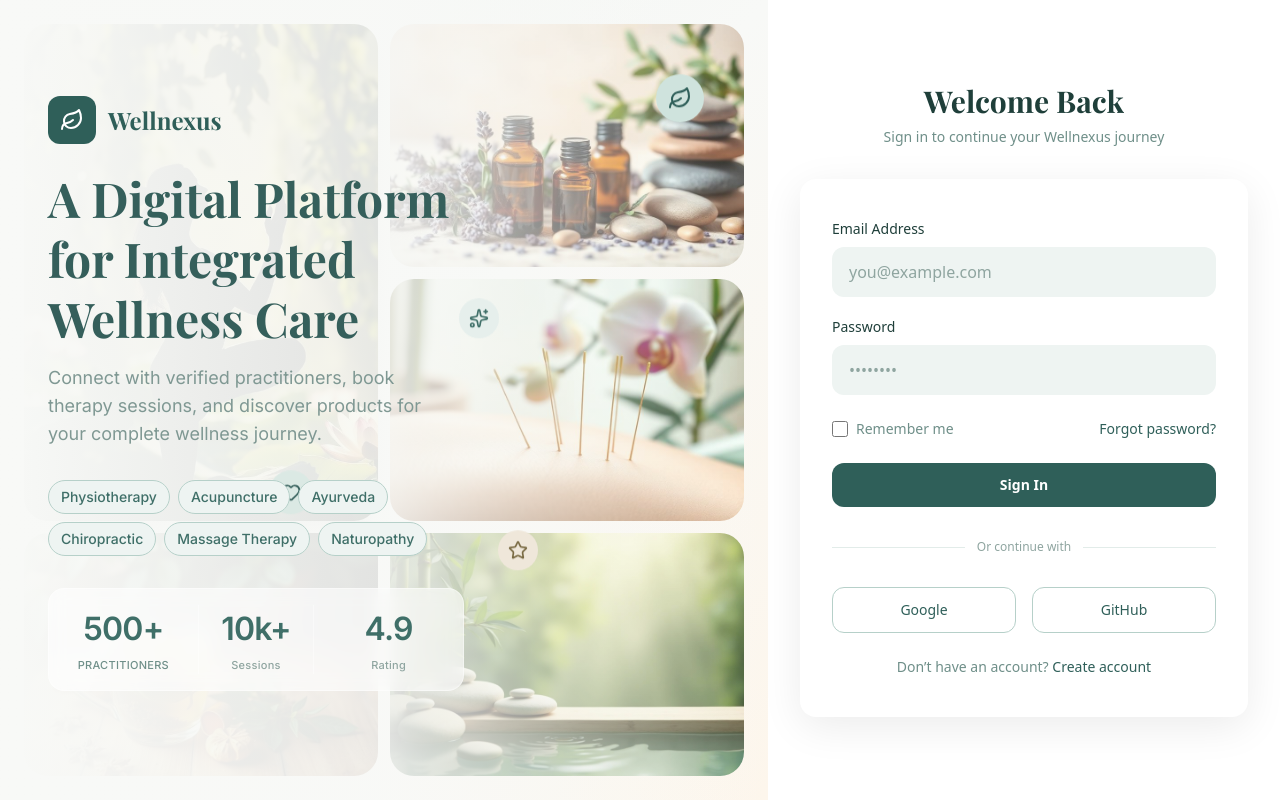
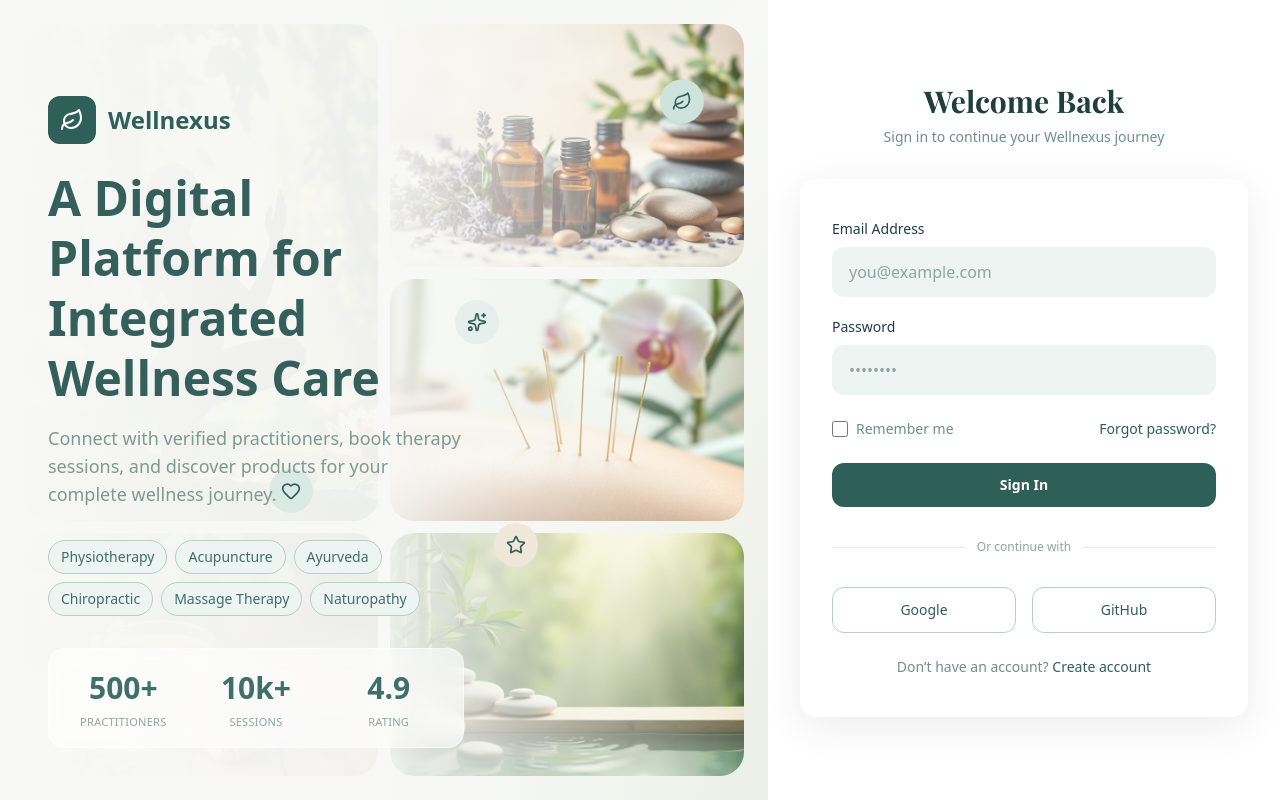
Before and after one commit to RutujaWaghire/Wellnexus-A-Digital-Platform-for-Integrated-Wellness-Care, a React (Vite) app: page / in a window 1280 px wide. Built offline with nearby package versions, Linux system fonts and the light colour scheme.

Commit message:
AuthHero.jsx

```diff
--- a/src/components/AuthHero.jsx
+++ b/src/components/AuthHero.jsx
@@ -1,3 +1,4 @@
+import { motion } from "framer-motion";
 import { Leaf, Sparkles, Heart, Star } from "lucide-react";
 
 import wellnessHero from "../assets/wellness-hero.jpg";
@@ -15,159 +16,139 @@ const therapies = [
   "Naturopathy",
 ];
 
-const AuthHero = () => {
+const fadeUp = {
+  hidden: { opacity: 0, y: 18 },
+  show: { opacity: 1, y: 0 },
+};
+
+const floating = {
+  animate: {
+    y: [0, -10, 0],
+  },
+};
+
+export default function AuthHero() {
   return (
-    <div className="relative h-full overflow-hidden bg-gradient-to-br from-[#eef3ef] via-[#f8f9f7] to-[#fdf6ec] font-body">
-      <div className="absolute inset-0 bg-gradient-to-br from-primary/5 via-transparent to-sage-light/30" />
+    <div className="relative h-full overflow-hidden bg-gradient-to-br from-[#eef3ef] via-[#f8f9f7] to-[#fdf6ec]">
 
+      {/* Soft gradient overlay */}
+      <div className="absolute inset-0 bg-gradient-to-br from-[#2f5f59]/5 via-transparent to-[#cfe3dd]/40" />
+
+      {/* Image collage (NO animation → performance win) */}
       <div className="absolute inset-0 grid grid-cols-2 grid-rows-3 gap-3 p-6 opacity-90 z-10">
-        <div className="row-span-2 rounded-3xl overflow-hidden shadow-xl shadow-black/10 animate-fade-in">
-          <img
-            src={wellnessMeditation}
-            alt="Meditation and yoga"
-            className="w-full h-full object-cover"
-          />
+        <div className="row-span-2 rounded-3xl overflow-hidden shadow-xl">
+          <img src={wellnessMeditation} className="w-full h-full object-cover" />
+        </div>
+        {[wellnessOils, wellnessAcupuncture, wellnessHerbs, wellnessHero].map(
+          (img, i) => (
+            <div
+              key={i}
+              className="rounded-3xl overflow-hidden shadow-medium"
+            >
+              <img src={img} className="w-full h-full object-cover" />
+            </div>
+          )
+        )}
       </div>
 
-        <div className="rounded-3xl overflow-hidden shadow-medium">
-          <img
-            src={wellnessOils}
-            alt="Essential oils"
-            className="w-full h-full object-cover"
-          />
+      {/* Left fade mask */}
+      <div className="absolute inset-0 bg-gradient-to-r from-[#f8f9f7] via-[#f8f9f7]/95 to-transparent z-20 pointer-events-none" />
+
+      {/* Floating icons (subtle, slow, GPU-safe) */}
+      <div className="absolute inset-0 z-30 pointer-events-none">
+        {[
+          { Icon: Leaf, top: "top-20", right: "right-16", bg: "#cfe3dd" },
+          { Icon: Sparkles, top: "top-[38%]", right: "right-[35%]", bg: "#e6efec" },
+          { Icon: Heart, bottom: "bottom-[35%]", left: "left-[35%]", bg: "#dbe9e4" },
+          { Icon: Star, bottom: "bottom-[28%]", right: "right-[30%]", bg: "#efe7da" },
+        ].map((item, i) => (
+          <motion.div
+            key={i}
+            variants={floating}
+            animate="animate"
+            transition={{ duration: 6 + i, repeat: Infinity, ease: "easeInOut" }}
+            className={`absolute ${item.top || ""} ${item.bottom || ""} ${item.left || ""} ${item.right || ""}`}
+          >
+            <div
+              className="w-11 h-11 rounded-full flex items-center justify-center"
+              style={{ backgroundColor: item.bg }}
+            >
+              <item.Icon className="h-5 w-5 text-[#2f5f59]" />
+            </div>
+          </motion.div>
+        ))}
       </div>
 
-        <div className="rounded-3xl overflow-hidden shadow-medium">
-          <img
-            src={wellnessAcupuncture}
-            alt="Acupuncture therapy"
-            className="w-full h-full object-cover"
-          />
-        </div>
-
-        <div className="rounded-3xl overflow-hidden shadow-medium">
-          <img
-            src={wellnessHerbs}
-            alt="Herbal remedies"
-            className="w-full h-full object-cover"
-          />
-        </div>
-
-        <div className="rounded-3xl overflow-hidden shadow-medium">
-          <img
-            src={wellnessHero}
-            alt="Zen spa"
-            className="w-full h-full object-cover"
-          />
-        </div>
-      </div>
-
-      <div className="absolute inset-0 bg-gradient-to-r from-[#f8f9f7] via-[#f8f9f7]/90 to-transparent z-20 pointer-events-none" />
-
-        {/* Floating Decorative Icons */}
-<div className="absolute inset-0 z-25 pointer-events-none">
-  <div className="absolute top-20 right-16 slow-float">
-    <div className="w-12 h-12 rounded-full bg-[#cfe3dd] flex items-center justify-center">
-      <Leaf className="h-6 w-6 text-[#2f5f59]" />
-    </div>
-  </div>
-
-  <div className="absolute top-[38%] right-[35%] slow-float delay-200">
-    <div className="w-10 h-10 rounded-full bg-[#e6efec] flex items-center justify-center">
-      <Sparkles className="h-5 w-5 text-[#3f6f68]" />
-    </div>
-  </div>
-
-  <div className="absolute bottom-[35%] left-[35%] slow-float delay-300">
-    <div className="w-11 h-11 rounded-full bg-[#dbe9e4] flex items-center justify-center">
-      <Heart className="h-5 w-5 text-[#355f5b]" />
-    </div>
-  </div>
-
-  <div className="absolute bottom-[28%] right-[30%] slow-float delay-500">
-    <div className="w-10 h-10 rounded-full bg-[#efe7da] flex items-center justify-center">
-      <Star className="h-5 w-5 text-[#7a6b44]" />
-    </div>
-  </div>
-</div>
-
-
-      <div className="relative z-30 h-full flex flex-col justify-start pt-24 px-8 lg:px-12 max-w-lg">
-        <div>
-          {/* <div className="flex items-center gap-3 mb-6">
-            <div className="w-12 h-12 rounded-xl bg-primary flex items-center justify-center">
-              <Leaf className="h-6 w-6 text-primary-foreground" />
-            </div>
-            <span className="font-display text-2xl font-bold text-foreground">Wellnexus</span>
-          </div> */}
-        <div className="flex items-center gap-3 mb-6">
-  <div className="
-    w-12 h-12
-    rounded-xl
-    bg-[#2f5f59]
-    flex items-center justify-center
-  ">
+      {/* Content */}
+      <motion.div
+        initial="hidden"
+        animate="show"
+        transition={{ staggerChildren: 0.12 }}
+        className="relative z-40 h-full flex flex-col justify-start pt-24 px-8 lg:px-12 max-w-lg"
+      >
+        {/* Logo */}
+        <motion.div variants={fadeUp} className="flex items-center gap-3 mb-6">
+          <div className="w-12 h-12 rounded-xl bg-[#2f5f59] flex items-center justify-center">
             <Leaf className="h-6 w-6 text-white" />
           </div>
-
-  <span className="
-    font-display
-    text-2xl
-    font-bold
-    text-[#2f5f59]
-  ">
+          <span className="text-2xl font-bold text-[#2f5f59]">
             Wellnexus
           </span>
-</div>
+        </motion.div>
 
-          <h1 className="font-display text-4xl lg:text-5xl font-bold text-[#355f5b] leading-tight mb-4">
+        {/* Heading */}
+        <motion.h1
+          variants={fadeUp}
+          className="text-4xl lg:text-5xl font-bold text-[#355f5b] leading-tight mb-4"
+        >
           A Digital Platform for Integrated Wellness Care
-          </h1>
+        </motion.h1>
 
-          <p className="text-lg text-[#7f9893] mb-8">
+        {/* Subtext */}
+        <motion.p
+          variants={fadeUp}
+          className="text-lg text-[#7f9893] mb-8"
+        >
           Connect with verified practitioners, book therapy sessions, and
           discover products for your complete wellness journey.
-          </p>
+        </motion.p>
 
-          <div className="flex flex-wrap gap-2 mb-8">
+        {/* Therapy tags */}
+        <motion.div
+          variants={fadeUp}
+          className="flex flex-wrap gap-2 mb-8"
+        >
           {therapies.map((therapy) => (
             <span
               key={therapy}
-  className="
-    px-3 py-1.5
-    rounded-full
-    border border-[#b6d0c9]
-    bg-[#eef4f2]
-    text-sm font-medium text-[#3f6f68]
-    transition-all duration-300 ease-out
-    hover:bg-[#cfe3dd]
-    hover:border-[#9fc2b8]
-    hover:text-[#244b45]
-    cursor-pointer
-  "
+              className="px-3 py-1.5 rounded-full border border-[#b6d0c9] bg-[#eef4f2] text-sm font-medium text-[#3f6f68] hover:bg-[#cfe3dd] transition"
             >
               {therapy}
             </span>
           ))}
+        </motion.div>
+
+        {/* Stats */}
+        <motion.div
+          variants={fadeUp}
+          className="grid grid-cols-3 gap-4 p-4 bg-white/60 backdrop-blur-sm rounded-2xl border border-white/40 shadow-soft"
+        >
+          {[
+            { value: "500+", label: "Practitioners" },
+            { value: "10k+", label: "Sessions" },
+            { value: "4.9", label: "Rating" },
+          ].map((item, i) => (
+            <div key={i} className="text-center">
+              <p className="text-[30px] font-semibold text-[#3f6f68]">
+                {item.value}
+              </p>
+              <p className="mt-1 text-[11px] font-medium tracking-wide text-[#8fa5a0] uppercase">
+                {item.label}
+              </p>
             </div>
-
-<div className="grid grid-cols-3 gap-4 p-4 bg-white/60 backdrop-blur-sm rounded-2xl border border-white/40 shadow-soft">            <div className="text-center">
-              <p className="text-[28px] font-body lg:text-[32px] tracking-tight font-semibold text-[#3f6f68]">500+</p>
-              <p className="mt-1 text-[11px] font-medium tracking-wide text-[#6f8f89] uppercase">Practitioners</p>
-            </div>
-            <div className="text-center border-white/40  border-x">
-              <p className="text-[28px] font-body lg:text-[32px] tracking-tight font-semibold text-[#3f6f68]">10k+</p>
-              <p className="mt-1 text-[11px] font-medium tracking-wide text-[#8fa5a0]">Sessions</p>
-            </div>
-            <div className="text-center">
-              <p className="text-[28px] font-body lg:text-[32px] tracking-tight font-semibold text-[#3f6f68]">4.9</p>
-              <p className="mt-1 text-[11px] font-medium tracking-wide text-[#8fa5a0]">Rating</p>
-            </div>
-          </div>
-        </div>
-      </div>
+          ))}
+        </motion.div>
+      </motion.div>
     </div>
   );
-};
-
-export default AuthHero;
+}
```
Lines whose indentation alone changed are shown as unchanged.
